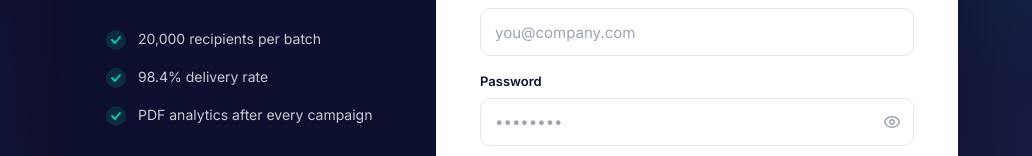
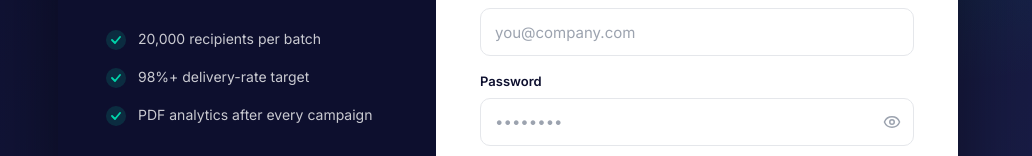
Before and after one commit to bododesderio/bulkreach, a Next.js app in the folder frontend/: page /login in a window 1280 px wide. Shown: the part 307-463 px from the top of the page, without its empty margins (132-1164 px from the left). Built offline with nearby package versions, Linux system fonts and the light colour scheme; no server answers.

Commit message:
fix(auth): relabel fabricated 98.4% delivery stat on the login brand panel
Matches the landing-page fix — the '98.4% delivery rate' shown as a
measured result becomes a '98%+ delivery-rate target' (honest framing).
Last remaining instance.

```diff
--- a/frontend/components/auth/AuthBrandPanel.tsx
+++ b/frontend/components/auth/AuthBrandPanel.tsx
@@ -1,3 +1,7 @@
+/**
+ * @author Bodo Desderio <rooiboktechltd@gmail.com>
+ * @copyright 2026 Rooibok Technologies. All rights reserved.
+ */
 export type AuthVariant = "login" | "signup" | "forgot";
 
 interface VariantContent {
@@ -12,7 +16,7 @@ const content: Record<AuthVariant, VariantContent> = {
     tagline: "Reach Uganda.\nOne send.",
     valueProps: [
       "20,000 recipients per batch",
-      "98.4% delivery rate",
+      "98%+ delivery-rate target",
       "PDF analytics after every campaign",
     ],
     quote:
```
